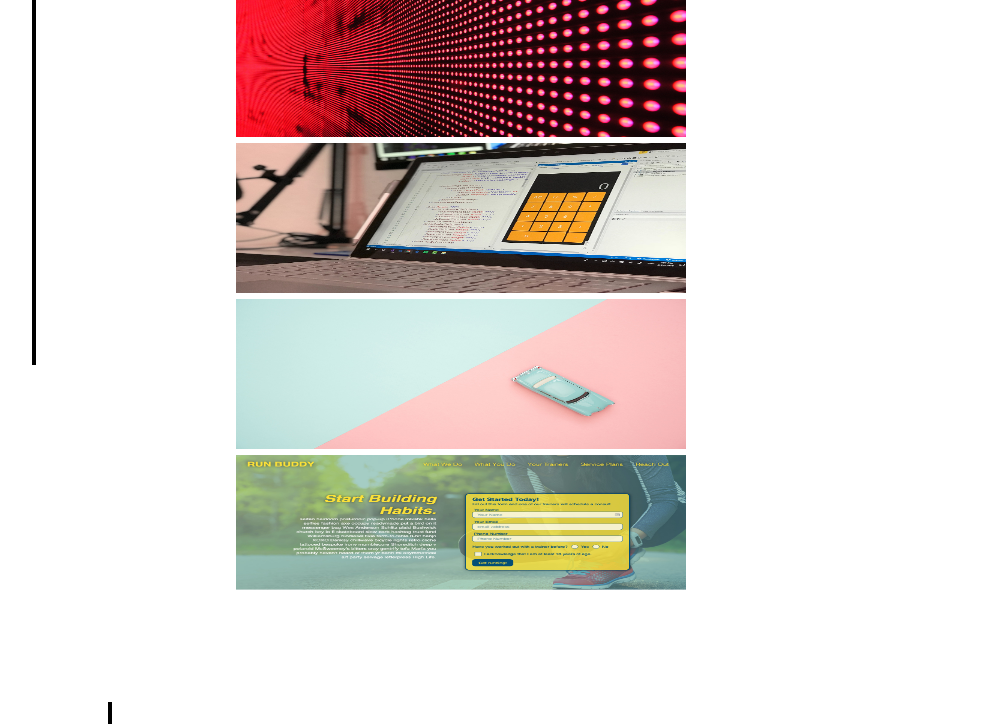
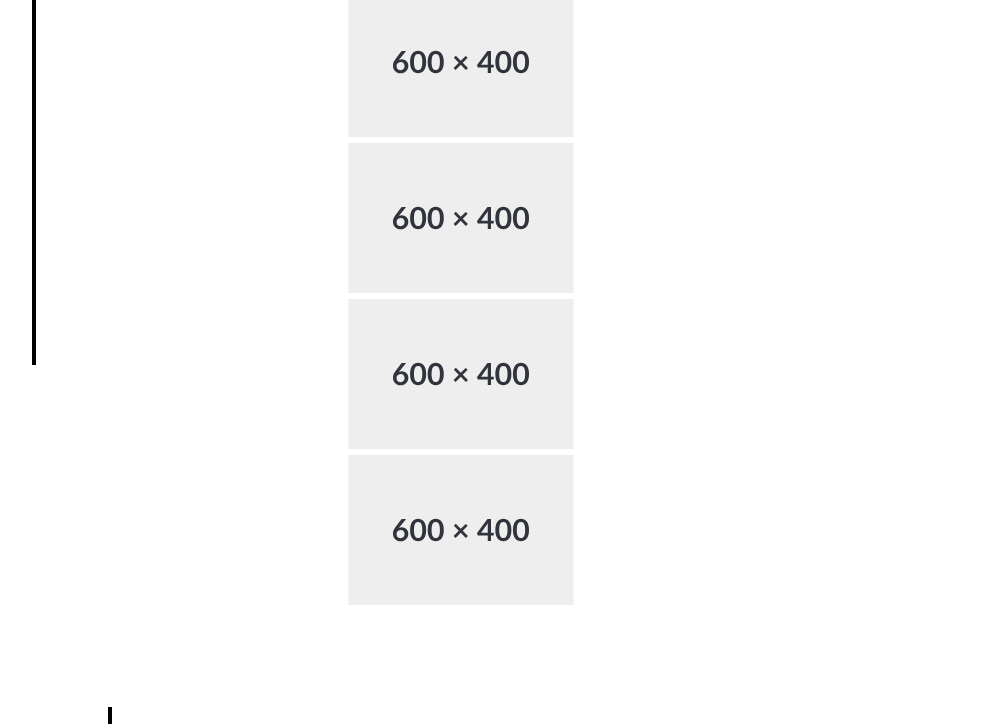
Before and after one commit to cedagbo/portfolio, a plain HTML site: page index.html in a window 1280 px wide. Shown: the part 1472-2196 px from the top of the page, without its empty margins (155-1143 px from the left). Drawn offline with Linux system fonts and the light colour scheme; files whose address does not match are found by name.

Commit message:
replacing the images given by the placehold images downloaded

```diff
--- a/index.html
+++ b/index.html
@@ -70,16 +70,16 @@
         <img src="./images/Horiseon-Inc_index.html.png" title="Horiseon" alt="portfolio-image1" width="100%" height="600">
       </a>
       <a href="#work">
-      <img src="./images/02-portfolio-1.jpg" target="_blank" title="LED Wall" alt="portfolio-image1" width="450" height="150">
+      <img src="./images/placehold.svg" alt="placehold-image" width="450" height="150">
       </a>
       <a href="#work">
-      <img src="./images/02-portfolio-2.jpg" alt="portfolio-image1" title="Calculator" width="450" height="150">
+      <img src="./images/placehold.svg" alt="placehold-image" width="450" height="150">
       </a>
       <a href="#work">
-      <img src="./images/02-portfolio-3.jpg" alt="portfolio-image1" width="450" height="150">
+      <img src="./images/placehold.svg" alt="placehold-image" width="450" height="150">
       </a>
       <a href="#work">
-      <img src="./images/02-run-buddy.jpg" alt="portfolio-image1" title="Run Buddy" width="450" height="145">
+      <img src="./images/placehold.svg" alt="placehold-image" width="450" height="150">
       </a>
     </figure>
     </section>
@@ -103,6 +103,7 @@
   <footer>
     &copy;2022 Chris-Eric Dagbo
   </footer>
+
 </body>
 
 
```
Also changed, not shown: images/placehold.svg (added).
